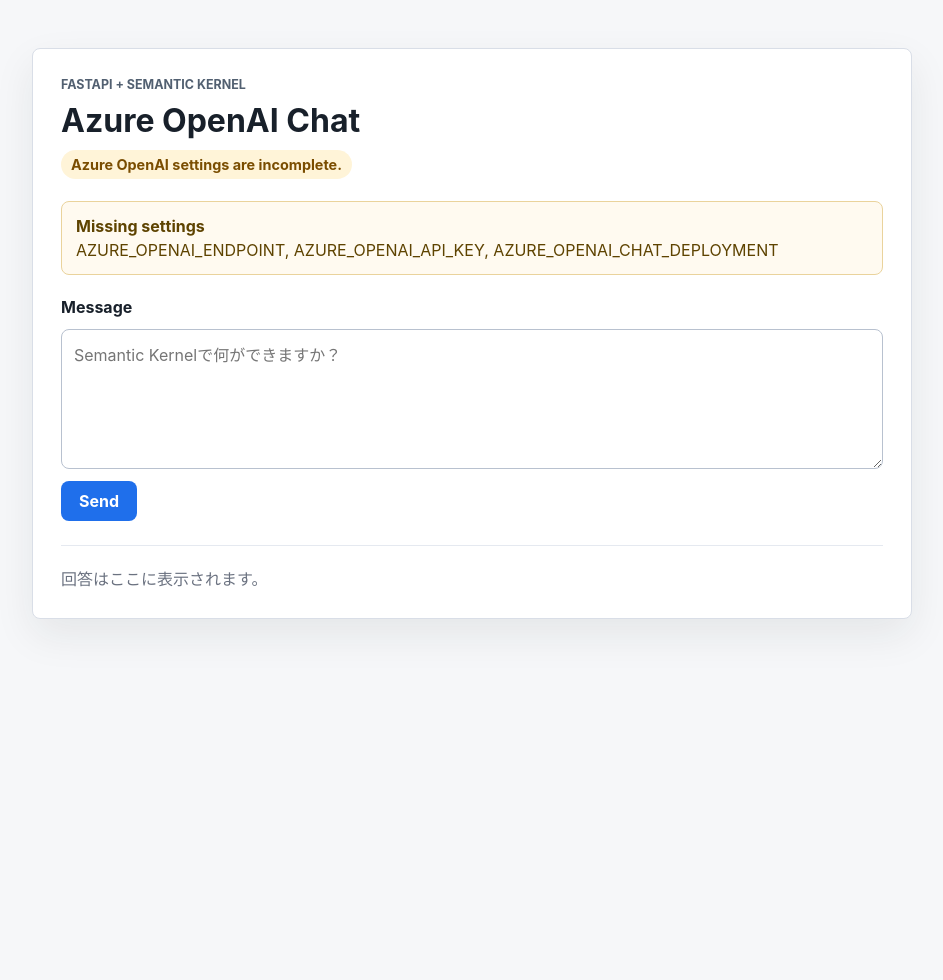
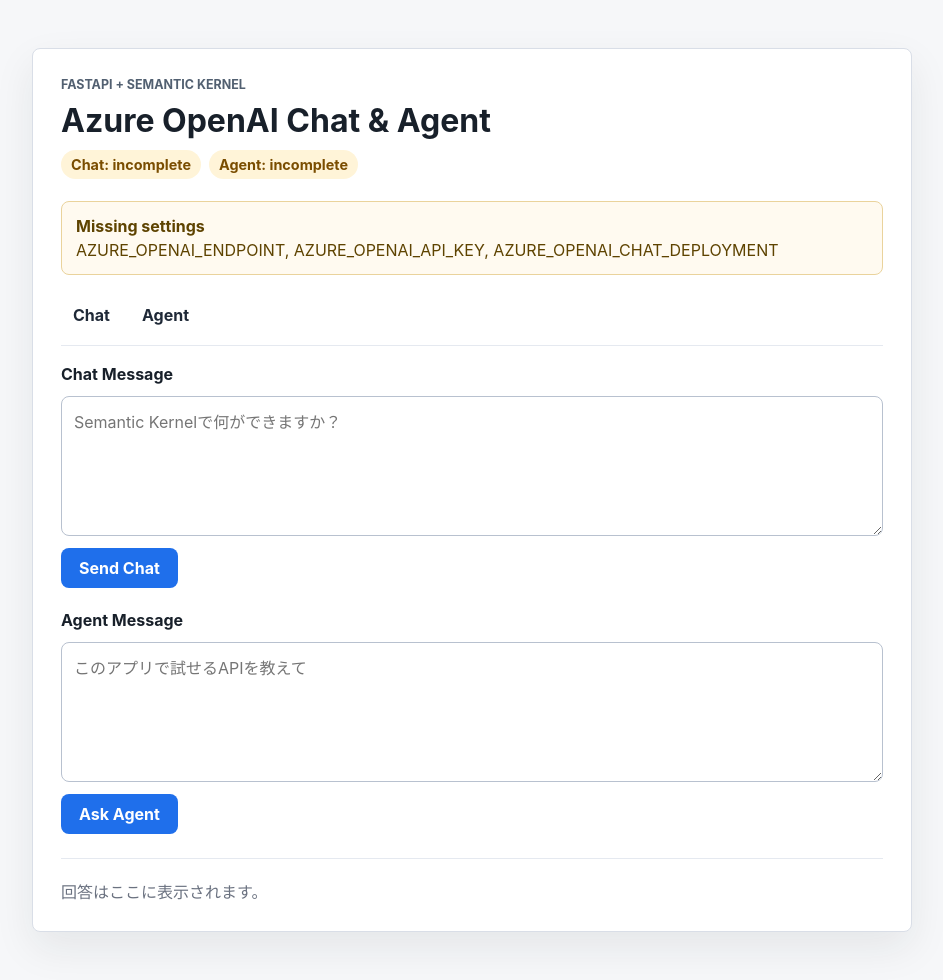
Before and after one commit to kk366-code/semantic-kernel-demo, a FastAPI app: page / in a window 1280 px wide. Shown: the whole page, without its empty margins (168-1111 px from the left). Before the commit the page ends 624 px from the top, so only its background shows below. Run offline with FastAPI, Linux system fonts and the light colour scheme.

Commit message:
feat: add project guide agent

```diff
--- a/src/semantic_kernel_api/main.py
+++ b/src/semantic_kernel_api/main.py
@@ -8,7 +8,18 @@ from fastapi.staticfiles import StaticFiles
 from fastapi.templating import Jinja2Templates
 
 from semantic_kernel_api.config import Settings, get_settings
-from semantic_kernel_api.schemas import ChatRequest, ChatResponse, HealthResponse
+from semantic_kernel_api.schemas import (
+    AgentRequest,
+    AgentResponse,
+    ChatRequest,
+    ChatResponse,
+    HealthResponse,
+)
+from semantic_kernel_api.services.agent import (
+    PROJECT_GUIDE_AGENT_NAME,
+    AgentService,
+    SemanticKernelAgentService,
+)
 from semantic_kernel_api.services.chat import (
     ChatConfigurationError,
     ChatService,
@@ -29,6 +40,7 @@ def create_app(
     *,
     settings: Settings | None = None,
     chat_service: ChatService | None = None,
+    agent_service: AgentService | None = None,
 ) -> FastAPI:
     resolved_settings = settings or get_settings()
     app = FastAPI(
@@ -44,9 +56,12 @@ def create_app(
     )
     app.state.settings = resolved_settings
     app.state.chat_service = chat_service
+    app.state.agent_service = agent_service
 
     if chat_service is None and resolved_settings.is_chat_configured():
         app.state.chat_service = SemanticKernelChatService(resolved_settings)
+    if agent_service is None and resolved_settings.is_chat_configured():
+        app.state.agent_service = SemanticKernelAgentService(resolved_settings)
 
     @app.get("/", response_class=HTMLResponse)
     async def index(request: Request) -> HTMLResponse:
@@ -55,6 +70,7 @@ def create_app(
             "index.html",
             {
                 "chat_configured": request.app.state.chat_service is not None,
+                "agent_configured": request.app.state.agent_service is not None,
                 "missing_settings": request.app.state.settings.missing_chat_settings(),
             },
         )
@@ -88,6 +104,32 @@ def create_app(
             ) from error
 
         return ChatResponse(answer=answer)
+
+    @app.post("/agent", response_model=AgentResponse)
+    async def agent(payload: AgentRequest, request: Request) -> AgentResponse:
+        service = request.app.state.agent_service
+        if service is None:
+            missing_settings = request.app.state.settings.missing_chat_settings()
+            raise HTTPException(
+                status_code=status.HTTP_503_SERVICE_UNAVAILABLE,
+                detail={
+                    "message": "Azure OpenAI agent is not configured.",
+                    "missing_settings": missing_settings,
+                },
+            )
+
+        try:
+            answer = await service.complete(payload.message)
+        except ChatConfigurationError as error:
+            raise HTTPException(
+                status_code=status.HTTP_503_SERVICE_UNAVAILABLE,
+                detail={
+                    "message": "Azure OpenAI agent is not configured.",
+                    "missing_settings": error.missing_settings,
+                },
+            ) from error
+
+        return AgentResponse(answer=answer, agent_name=PROJECT_GUIDE_AGENT_NAME)
 
     @app.post("/chat/ui", response_class=HTMLResponse)
     async def chat_ui(request: Request) -> HTMLResponse:
@@ -137,6 +179,60 @@ def create_app(
             "partials/chat_result.html",
             {
                 "answer": answer,
+                "assistant_label": "Assistant",
+                "message": message,
+            },
+        )
+
+    @app.post("/agent/ui", response_class=HTMLResponse)
+    async def agent_ui(request: Request) -> HTMLResponse:
+        form = await request.form()
+        message = str(form.get("message", "")).strip()
+        if not message:
+            return templates.TemplateResponse(
+                request,
+                "partials/chat_result.html",
+                {
+                    "error": "メッセージを入力してください。",
+                    "message": message,
+                },
+                status_code=status.HTTP_422_UNPROCESSABLE_ENTITY,
+            )
+
+        service = request.app.state.agent_service
+        if service is None:
+            missing_settings = request.app.state.settings.missing_chat_settings()
+            return templates.TemplateResponse(
+                request,
+                "partials/chat_result.html",
+                {
+                    "error": "Azure OpenAI agent is not configured.",
+                    "missing_settings": missing_settings,
+                    "message": message,
+                },
+                status_code=status.HTTP_503_SERVICE_UNAVAILABLE,
+            )
+
+        try:
+            answer = await service.complete(message)
+        except ChatConfigurationError as error:
+            return templates.TemplateResponse(
+                request,
+                "partials/chat_result.html",
+                {
+                    "error": "Azure OpenAI agent is not configured.",
+                    "missing_settings": error.missing_settings,
+                    "message": message,
+                },
+                status_code=status.HTTP_503_SERVICE_UNAVAILABLE,
+            )
+
+        return templates.TemplateResponse(
+            request,
+            "partials/chat_result.html",
+            {
+                "answer": answer,
+                "assistant_label": PROJECT_GUIDE_AGENT_NAME,
                 "message": message,
             },
         )
--- a/src/semantic_kernel_api/static/styles.css
+++ b/src/semantic_kernel_api/static/styles.css
@@ -51,6 +51,12 @@ h1 {
   line-height: 1.2;
 }
 
+.status-row {
+  display: flex;
+  flex-wrap: wrap;
+  gap: 8px;
+}
+
 .status {
   width: fit-content;
   margin: 0;
@@ -79,6 +85,32 @@ h1 {
   background: #fffaf0;
   padding: 14px;
   color: #5e4300;
+}
+
+.mode-switch {
+  display: flex;
+  gap: 8px;
+  margin-bottom: 18px;
+  border-bottom: 1px solid #e5e9f0;
+  padding-bottom: 12px;
+}
+
+.mode-switch a {
+  border-radius: 8px;
+  color: #1f2937;
+  font-weight: 700;
+  padding: 8px 12px;
+  text-decoration: none;
+}
+
+.mode-switch a:hover {
+  background: #edf2ff;
+  color: #1f4fb8;
+}
+
+.mode-grid {
+  display: grid;
+  gap: 22px;
 }
 
 .chat-form {
--- a/src/semantic_kernel_api/templates/index.html
+++ b/src/semantic_kernel_api/templates/index.html
@@ -12,14 +12,25 @@
       <section class="chat-panel" aria-labelledby="page-title">
         <header class="panel-header">
           <p class="eyebrow">FastAPI + Semantic Kernel</p>
-          <h1 id="page-title">Azure OpenAI Chat</h1>
+          <h1 id="page-title">Azure OpenAI Chat & Agent</h1>
+          <div class="status-row">
             <p class="status {% if chat_configured %}ready{% else %}pending{% endif %}">
+              Chat:
               {% if chat_configured %}
-              Azure OpenAI is configured.
+                configured
               {% else %}
-              Azure OpenAI settings are incomplete.
+                incomplete
               {% endif %}
             </p>
+            <p class="status {% if agent_configured %}ready{% else %}pending{% endif %}">
+              Agent:
+              {% if agent_configured %}
+                configured
+              {% else %}
+                incomplete
+              {% endif %}
+            </p>
+          </div>
         </header>
 
         {% if missing_settings %}
@@ -29,22 +40,50 @@
           </div>
         {% endif %}
 
+        <nav class="mode-switch" aria-label="Mode switch">
+          <a href="#chat">Chat</a>
+          <a href="#agent">Agent</a>
+        </nav>
+
+        <div class="mode-grid">
           <form
+            id="chat"
             class="chat-form"
             hx-post="/chat/ui"
             hx-target="#chat-result"
             hx-swap="innerHTML"
+            hx-on::response-error="document.querySelector(this.getAttribute('hx-target')).innerHTML = event.detail.xhr.responseText"
           >
-          <label for="message">Message</label>
+            <label for="chat-message">Chat Message</label>
             <textarea
-            id="message"
+              id="chat-message"
               name="message"
               rows="5"
               placeholder="Semantic Kernelで何ができますか？"
               required
             ></textarea>
-          <button type="submit">Send</button>
+            <button type="submit">Send Chat</button>
           </form>
+
+          <form
+            id="agent"
+            class="chat-form"
+            hx-post="/agent/ui"
+            hx-target="#chat-result"
+            hx-swap="innerHTML"
+            hx-on::response-error="document.querySelector(this.getAttribute('hx-target')).innerHTML = event.detail.xhr.responseText"
+          >
+            <label for="agent-message">Agent Message</label>
+            <textarea
+              id="agent-message"
+              name="message"
+              rows="5"
+              placeholder="このアプリで試せるAPIを教えて"
+              required
+            ></textarea>
+            <button type="submit">Ask Agent</button>
+          </form>
+        </div>
 
         <section id="chat-result" class="chat-result" aria-live="polite">
           <p class="empty-state">回答はここに表示されます。</p>
--- a/src/semantic_kernel_api/templates/partials/chat_result.html
+++ b/src/semantic_kernel_api/templates/partials/chat_result.html
@@ -10,7 +10,7 @@
   <article class="result">
     <p class="result-label">You</p>
     <p>{{ message }}</p>
-    <p class="result-label">Assistant</p>
+    <p class="result-label">{{ assistant_label | default("Assistant") }}</p>
     <p>{{ answer }}</p>
   </article>
 {% endif %}
```
Also changed, not shown: AGENTS.md (+1 -0 lines), src/semantic_kernel_api/schemas.py (+9 -0 lines), src/semantic_kernel_api/services/agent.py (added, +93 -0 lines), tests/test_agent.py (added, +56 -0 lines), tests/test_ui.py (+33 -2 lines), README.md. Lines whose indentation alone changed are shown as unchanged.
